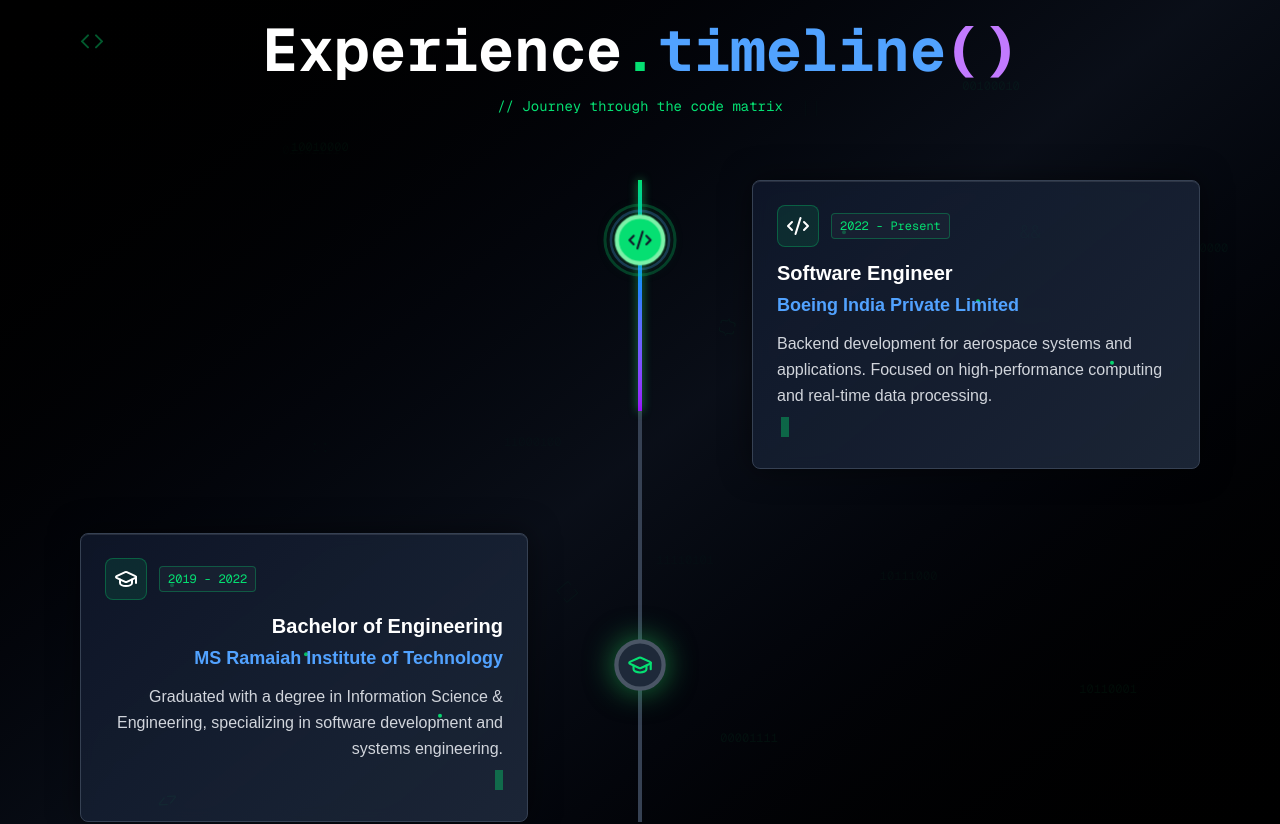
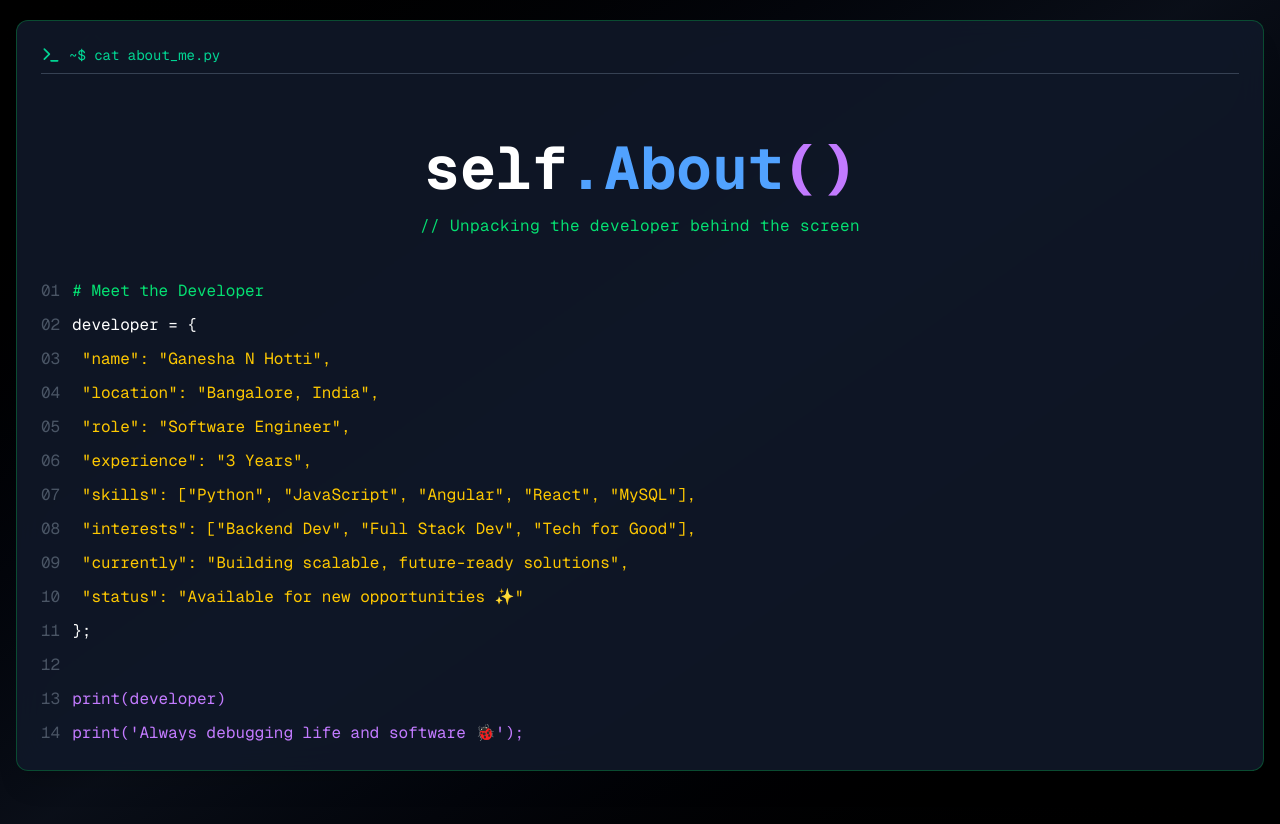
Before and after one commit to GaneshaNHotti/Personal-Portfolio, a Next.js app: page / in a window 1280 px wide. Shown: the part 860-1684 px from the top of the page. Built offline with nearby package versions, Linux system fonts and the light colour scheme.

Commit message:
added the about page

```diff
--- a/src/app/page.js
+++ b/src/app/page.js
@@ -1,6 +1,7 @@
 import FloatingProgrammerNav from "../components/navbar-page";
 import ProgrammerHero from "../components/home-page";
 import AnimatedExperienceTimeline from "../components/experience-page";
+import AboutSection from "../components/about-page";
 
 export default function Home() {
   return (
@@ -11,6 +12,9 @@
       <section id="home">
         <ProgrammerHero />
       </section>
+      <section id="about">
+        <AboutSection />
+      </section>
       <section id="experience">
         <AnimatedExperienceTimeline />
       </section>
--- /dev/null
+++ b/src/components/about-page.js
@@ -0,0 +1,100 @@
+"use client";
+
+import { motion } from "framer-motion";
+import { Code, Zap, Terminal } from 'lucide-react';
+
+
+const aboutLines = [
+  "# Meet the Developer",
+  "developer = {",
+  '  "name": "Ganesha N Hotti",',
+  '  "location": "Bangalore, India",',
+  '  "role": "Software Engineer",',
+  '  "experience": "3 Years",',
+  '  "skills": ["Python", "JavaScript", "Angular", "React", "MySQL"],',
+  '  "interests": ["Backend Dev", "Full Stack Dev", "Tech for Good"],',
+  '  "currently": "Building scalable, future-ready solutions",',
+  '  "status": "Available for new opportunities ✨"',
+  "};",
+  "",
+  "print(developer)",
+  "print('Always debugging life and software 🐞');",
+];
+
+const getLineColor = (line) => {
+  if (line.startsWith("#")) return "text-green-400";
+  if (line.includes("✨")) return "text-yellow-400";
+  if (line.includes('"')) return "text-yellow-400";
+  if (line.includes("[")) return "text-blue-400";
+  if (line.includes("print")) return "text-purple-400";
+  return "text-white";
+};
+
+const AboutTitle = () => (
+  <div className="text-center mt-16 mb-10">
+    <h2 className="text-4xl lg:text-6xl font-bold text-white font-mono text-white mb-4">
+      <span className="text-white">self</span>
+      <span className="text-blue-400">.About</span>
+      <span className="text-purple-400">()</span>
+    </h2>
+    <p className="mt-2 text-green-400 font-mono text-sm lg:text-base tracking-wide">
+      // Unpacking the developer behind the screen
+    </p>
+  </div>
+);
+
+const AboutSection = () => {
+  return (
+    <section id="about" className="min-h-screen bg-black text-white flex items-center justify-center px-4 py-20 relative overflow-hidden">
+        {/* Gradient Overlay */}
+        <div className="absolute inset-0 bg-gradient-to-br from-black/80 via-gray-900/60 to-black/80" />
+        {/* Floating Elements */}
+              <motion.div
+                animate={{ y: [-10, 10, -10] }}
+                transition={{ duration: 4, repeat: Infinity }}
+                className="absolute top-20 left-20 text-green-400"
+              >
+                <Code size={24} className="opacity-40" />
+              </motion.div>
+
+              <motion.div
+                animate={{ y: [10, -10, 10] }}
+                transition={{ duration: 3, repeat: Infinity }}
+                className="absolute bottom-32 right-20 text-blue-400"
+              >
+                <Zap size={20} className="opacity-40" />
+              </motion.div>
+
+      <motion.div
+        initial={{ opacity: 0, y: 40 }}
+        animate={{ opacity: 1, y: 0 }}
+        transition={{ duration: 0.6 }}
+        className="max-w-7xl w-full bg-gray-900/90 border border-green-500/30 rounded-xl shadow-xl backdrop-blur-lg p-6 font-mono"
+      >
+        <div className="flex items-center mb-4 space-x-2 text-emerald-400 border-b border-gray-700 pb-2">
+          <Terminal className="w-5 h-5" />
+          <span className="text-sm">~$ cat about_me.py</span>
+        </div>
+
+        <AboutTitle />
+
+        <div className="space-y-2">
+          {aboutLines.map((line, idx) => (
+            <motion.div
+              key={idx}
+              initial={{ opacity: 0, x: -20 }}
+              animate={{ opacity: 1, x: 0 }}
+              transition={{ delay: idx * 0.05, duration: 0.3 }}
+              className={`${getLineColor(line)} leading-relaxed`}
+            >
+              <span className="text-gray-600 select-none mr-3">{(idx + 1).toString().padStart(2, "0")}</span>
+              {line}
+            </motion.div>
+          ))}
+        </div>
+      </motion.div>
+    </section>
+  );
+};
+
+export default AboutSection;
--- a/src/components/navbar-page.js
+++ b/src/components/navbar-page.js
@@ -2,7 +2,7 @@
 
 import { useState, useEffect } from 'react';
 import { motion, AnimatePresence, useScroll, useMotionValueEvent } from 'motion/react';
-import { Home, Code, Briefcase, Mail, Monitor, Cpu } from 'lucide-react';
+import { Home, Code, Briefcase, Mail, Monitor, Cpu, User } from 'lucide-react';
 import PropTypes from 'prop-types';
 
 // ... (typedefs and defaultNavItems remain the same) ...
@@ -20,6 +20,7 @@
 
 const defaultNavItems = [
   { name: 'Home', href: '#home', icon: Home },
+  { name: 'About', href: '#about', icon: User},
   { name: 'Experience', href: '#experience', icon: Briefcase },
   { name: 'Skills', href: '#skills', icon: Code },
   { name: 'Projects', href: '#projects', icon: Monitor },
```
